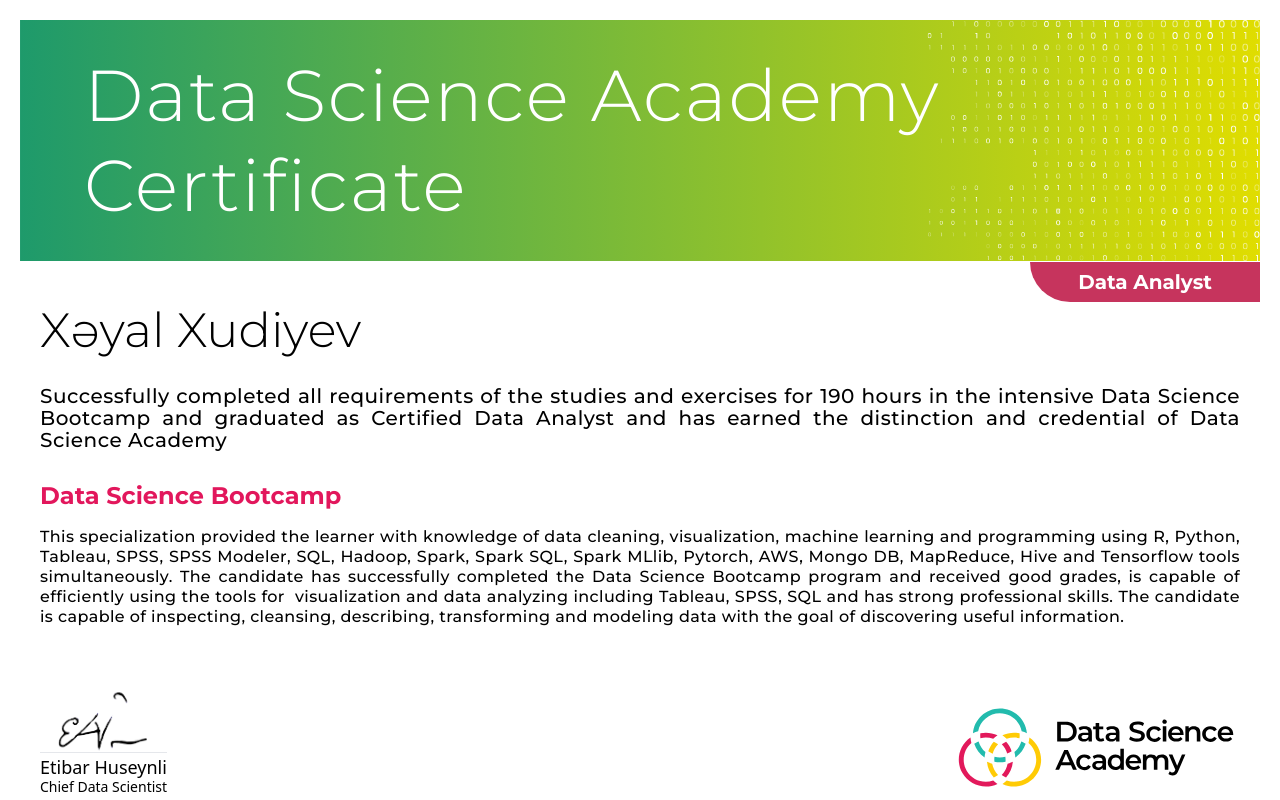
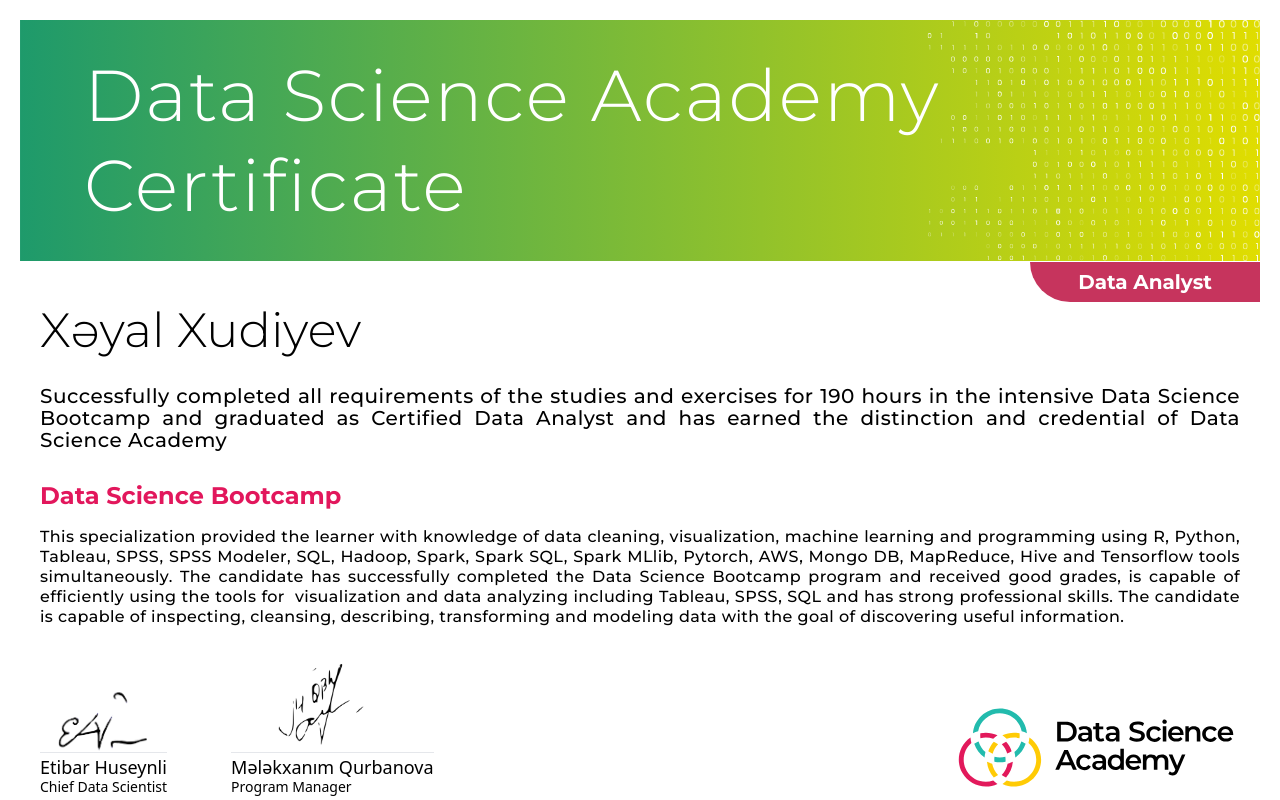
Before and after one commit to XayalXudiyev/Certificate, a React (Vite) app: page / in a window 1280 px wide. Shown: the top 800 px of the page. Built offline with nearby package versions, Linux system fonts and the light colour scheme.

Commit message:
support 4

```diff
--- a/src/components/layout/content/Content.jsx
+++ b/src/components/layout/content/Content.jsx
@@ -1,6 +1,7 @@
 import React from 'react'
 import Logo from '/logo/logo.svg'
 import Signature from '/imza.svg'
+import Mlk from '/mlk.jpg'
 import { useMainContext } from '../../../context/context'
 import { useState } from 'react'
 import { useEffect } from 'react'
@@ -41,8 +42,8 @@ const Content = () => {
   return (
     <div>
       <div className='px-10 font-montserrat'>
-        <textarea   rows='1' className='w-full focus:outline-none capitalize pb-6 font-light text-5xl'>Xəyal xudiyev</textarea>
-        <textarea onChange={(e) => setTitle(e.target.value)}  value={title} rows="4" className='title  w-full focus:outline-none text-xl text-justify leading-[22px] font-medium tracking-wide '>
+        <textarea rows='1' className='w-full focus:outline-none capitalize pb-6 font-light text-5xl'>Xəyal xudiyev</textarea>
+        <textarea onChange={(e) => setTitle(e.target.value)} value={title} rows="4" className='title  w-full focus:outline-none text-xl text-justify leading-[22px] font-medium tracking-wide '>
           {title}
         </textarea>
         <textarea rows="1" className='w-full focus:outline-none text-2xl pt text-[#e2175c] font-bold'>Data Science Bootcamp</textarea>
@@ -53,6 +54,10 @@ const Content = () => {
 
       <div className='flex-col px-10'>
         <div className='flex justify-between items-end'>
+
+
+
+
           <div className='flex gap-16 text-start'>
             <div className='pt-2 relative'>
               <img src={Signature} alt="" className='absolute bottom-6 m-2' />
@@ -62,7 +67,22 @@ const Content = () => {
               <p className='font-medium text-lg'>Etibar Huseynli</p>
               <p className='text-sm font-light leading-3'>Chief Data Scientist</p>
             </div>
+            <div className='pt-2 relative'>
+              <img src={Mlk} alt="" className='absolute bottom-11 left-10  w-24' />
+
+              <hr className='' />
+
+              <p className='font-medium text-lg'>Mələkxanım Qurbanova</p>
+              <p className='text-sm font-light leading-3'>Program Manager</p>
+            </div>
           </div>
+
+
+
+
+
+
+
           <div>
             <img src={Logo} alt="" className='w-72' />
           </div>
```
Also changed, not shown: public/mlk.jpg (added).
